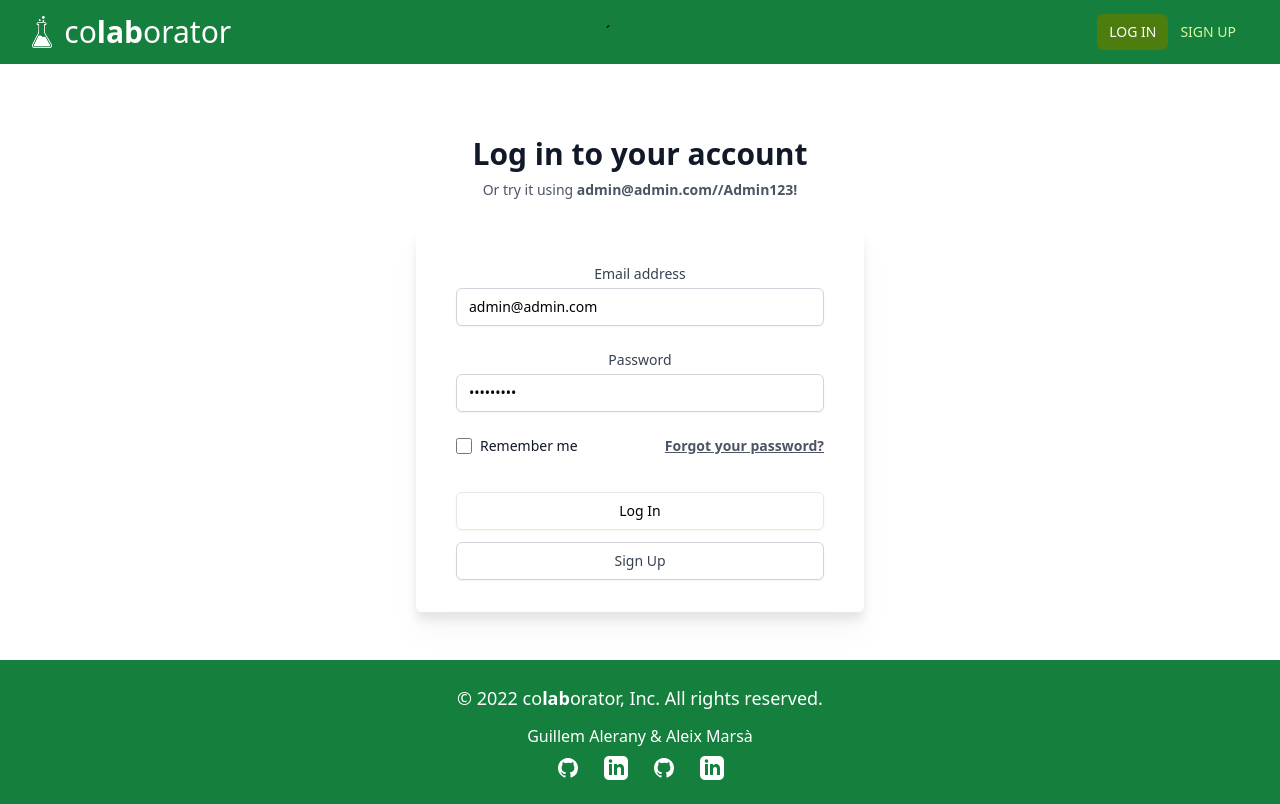
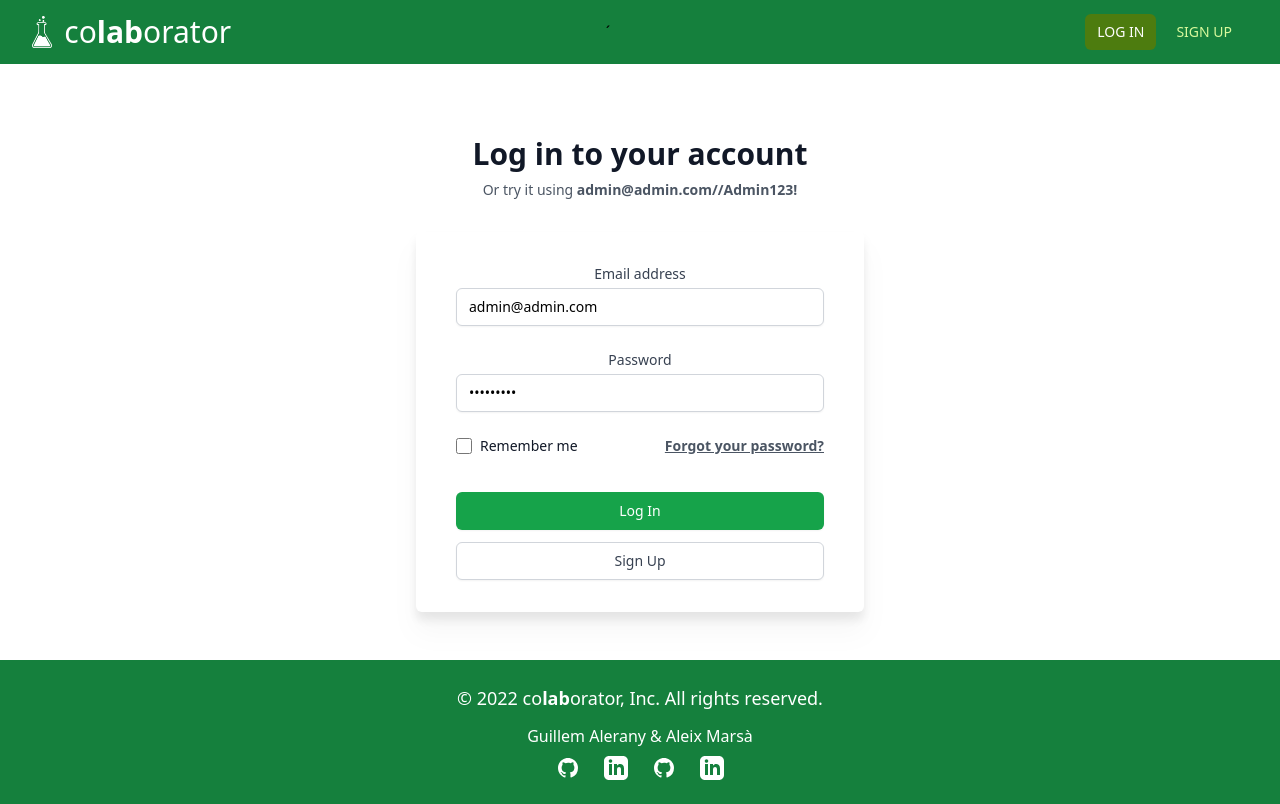
Before and after one commit to aleixmarsa/colaborator-client, a React (Create React App) app: page /login in a window 1280 px wide. Built offline with nearby package versions, Linux system fonts and the light colour scheme.

Commit message:
navbar alert when new message

```diff
--- a/src/components/forms/Form.js
+++ b/src/components/forms/Form.js
@@ -90,7 +90,7 @@ const Form = (props) => {
                           position="row"
                           type="submit"
                           text={acceptBtnText}
-                          color="lime"
+                          color="green"
                         />
                       </div>
                     </div>
--- a/src/components/forms/LogInForm.js
+++ b/src/components/forms/LogInForm.js
@@ -99,7 +99,7 @@ const LogInForm = (props) => {
                 type="submit"
                 // action={handleNewProjectBtn}
                 text="Log In"
-                color="lime"
+                color="green"
               />
 
               <Link
--- a/src/components/forms/SignUpForm.js
+++ b/src/components/forms/SignUpForm.js
@@ -109,7 +109,7 @@ const SignUpForm = (props) => {
                 type="submit"
                 // action={handleNewProjectBtn}
                 text="Sign Up"
-                color="lime"
+                color="green"
               />
             </div>
           </form>
--- a/src/components/navbar/NavBar.js
+++ b/src/components/navbar/NavBar.js
@@ -18,12 +18,12 @@ const NavBar = (props) => {
     { name: "Your Profile", action: "#" },
     { name: "Sign out", action: logOutUser },
   ];
-  const { filterProjects } = props;
+  const { hasNewMessage, filterProjects } = props;
   const [search, setSearch] = useState("");
 
   const handleSearch = (e) => {
     setSearch(e.target.value);
-    props.filterProjects(e.target.value);
+    filterProjects(e.target.value);
   };
   let location = useLocation();
 
@@ -71,7 +71,7 @@ const NavBar = (props) => {
                         className={({ isActive }) =>
                           isActive
                             ? "px-3 py-2 mx-1 rounded-md text-md font-small text-white bg-green-600 hover:text-white"
-                            : "px-3 py-2 mx-1 rounded-md text-md font-small text-white hover:text-e-100 hover:bg-green-600"
+                            : "px-3 py-2 mx-1 rounded-md text-md font-small text-white hover:bg-green-600"
                         }
                       >
                         PROJECTS
@@ -81,21 +81,34 @@ const NavBar = (props) => {
                         className={({ isActive }) =>
                           isActive
                             ? "px-3 py-2 mx-1 rounded-md text-md font-small text-white bg-green-600 hover:text-white"
-                            : "px-3 py-2 mx-1 rounded-md text-md font-small text-white hover:text-e-100 hover:bg-green-600"
+                            : "px-3 py-2 mx-1 rounded-md text-md font-small text-white  hover:bg-green-600"
                         }
                       >
                         CALENDAR
                       </NavLink>
+
+
+                      <div className=" relative py-2">
+                      {hasNewMessage ? (
+                          <span class="flex h-3 w-3 absolute right-0">
+                            <span class="animate-ping absolute inline-flex h-full w-full rounded-full bg-amber-400 opacity-75"></span>
+                            <span class="relative inline-flex rounded-full h-3 w-3 bg-amber-500"></span>
+                          </span>
+                        ) : (
+                          <></>
+                        )}
                       <NavLink
                         to="/chat"
                         className={({ isActive }) =>
                           isActive
-                            ? "px-3 py-2 mx-1 rounded-md text-md font-small text-white bg-green-600 hover:text-white"
-                            : "px-3 py-2 mx-1 rounded-md text-md font-small text-white hover:text-e-100 hover:bg-green-600"
+                            ? "px-3 py-2 rounded-md text-md font-small text-white bg-green-600 hover:text-white"
+                            : "px-3 py-2 rounded-md text-md font-small text-white hover:bg-green-600"
                         }
                       >
+
                         CHAT
                       </NavLink>
+                      </div>
                     </div>
                     {/* Profile dropdown */}
                     <Menu as="div" className="ml-4 relative flex-shrink-0 z-10">
@@ -147,8 +160,8 @@ const NavBar = (props) => {
                         to="/login"
                         className={({ isActive }) =>
                           isActive
-                            ? "px-3 py-2 rounded-md text-sm font-small text-white bg-lime-700 hover:text-white"
-                            : "px-3 py-2 rounded-md text-sm font-small text-lime-200 hover:text-e-100 hover:bg-lime-600"
+                            ? "px-3 py-2 mx-1 rounded-md text-sm font-small text-white bg-lime-700 hover:text-white"
+                            : "px-3 py-2 mx-1 rounded-md text-sm font-small text-lime-200 hover:text-e-100 hover:bg-lime-600"
                         }
                       >
                         LOG IN
@@ -157,8 +170,8 @@ const NavBar = (props) => {
                         to="/signup"
                         className={({ isActive }) =>
                           isActive
-                            ? "px-3 py-2 rounded-md text-sm font-small text-white bg-lime-700 hover:text-white"
-                            : "px-3 py-2 rounded-md text-sm font-small text-lime-200 hover:text-e-100 hover:bg-lime-600"
+                            ? "px-3 py-2 mx-1 rounded-md text-sm font-small text-white bg-lime-700 hover:text-white"
+                            : "px-3 py-2 mx-1 rounded-md text-sm font-small text-lime-200 hover:text-e-100 hover:bg-lime-600"
                         }
                       >
                         SIGN UP
--- a/src/components/sections/chatPage/Chat.js
+++ b/src/components/sections/chatPage/Chat.js
@@ -63,6 +63,7 @@ const Chat = () => {
       console.log(err);
     }
   };
+
 
   const directChathandleClick = async (e, userChat) => {
     e.preventDefault();
@@ -154,11 +155,9 @@ const Chat = () => {
             </div>
           </div>
           <div className="col-span-4 flex flex-col bg-white rounded-md shadow-xl divide-y border list-none ml-2">
-            <div className="bg-white h-full rounded-md shadow-xl divide-y border list-none m-2">
               {showChat && (
                 <ChatBox chatId={showChat} chatReceiver={chatReceiver} isProjectChat={isProjectChat}/>
               )}
-            </div>
           </div>
         </div>
       </div>
--- a/src/pages/ProjectsPage.js
+++ b/src/pages/ProjectsPage.js
@@ -35,7 +35,10 @@ const ProjectsPage = () => {
   const [editProjectForm, setEditProjectForm] = useState(false);
   const [currentProjects, setCurrentProjects] = useState([]);
   const [filteredCurrentProjects, setFilteredCurrentProjects] = useState([]);
+  const [hasNewMessage, setHasNewMessage] = useState(false);
+
   const { user } = useContext(AuthContext);
+
 
   const [modalHasRender, setModalHasRender] = useState(false);
   const [loading, setLoading] = useState(true);
@@ -98,6 +101,10 @@ const ProjectsPage = () => {
     socket.on("receive_delete_project", (e) => {
       getAllProjects();
     });
+    socket.on("receive_alert_message", (e) => {
+      console.log("MISSATGE REBUT")
+      setHasNewMessage(true)
+    });
   };
 
   useEffect(() => {
@@ -107,7 +114,7 @@ const ProjectsPage = () => {
 
   return (
     <div className="flex flex-col h-screen">
-      <NavBar filterProjects={filterProjects} />
+      <NavBar hasNewMessage={hasNewMessage} filterProjects={filterProjects} />
       {loading && <div>Loading...</div>}
       {!loading && modalHasRender && (
         <DeletProjectModal
```
